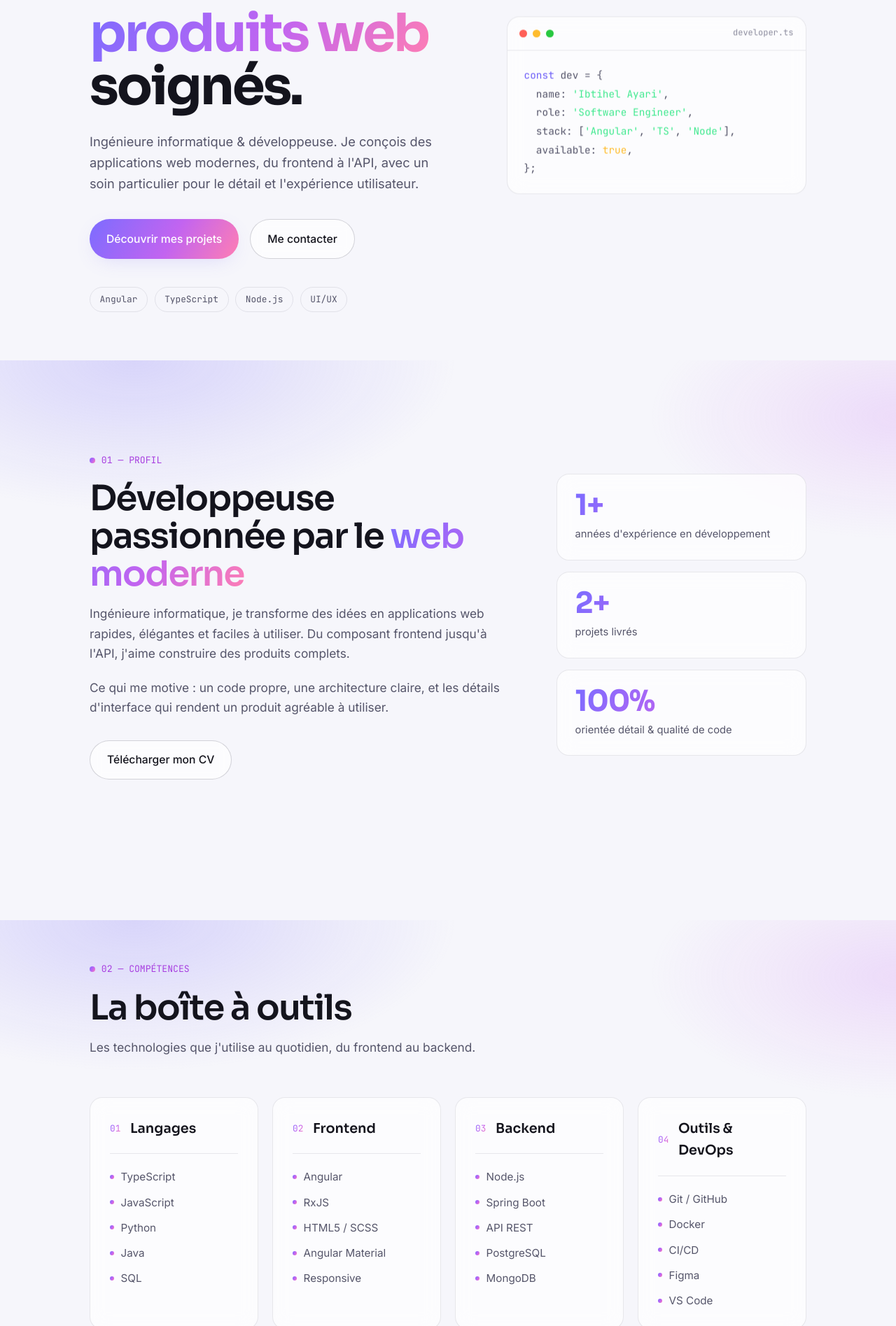
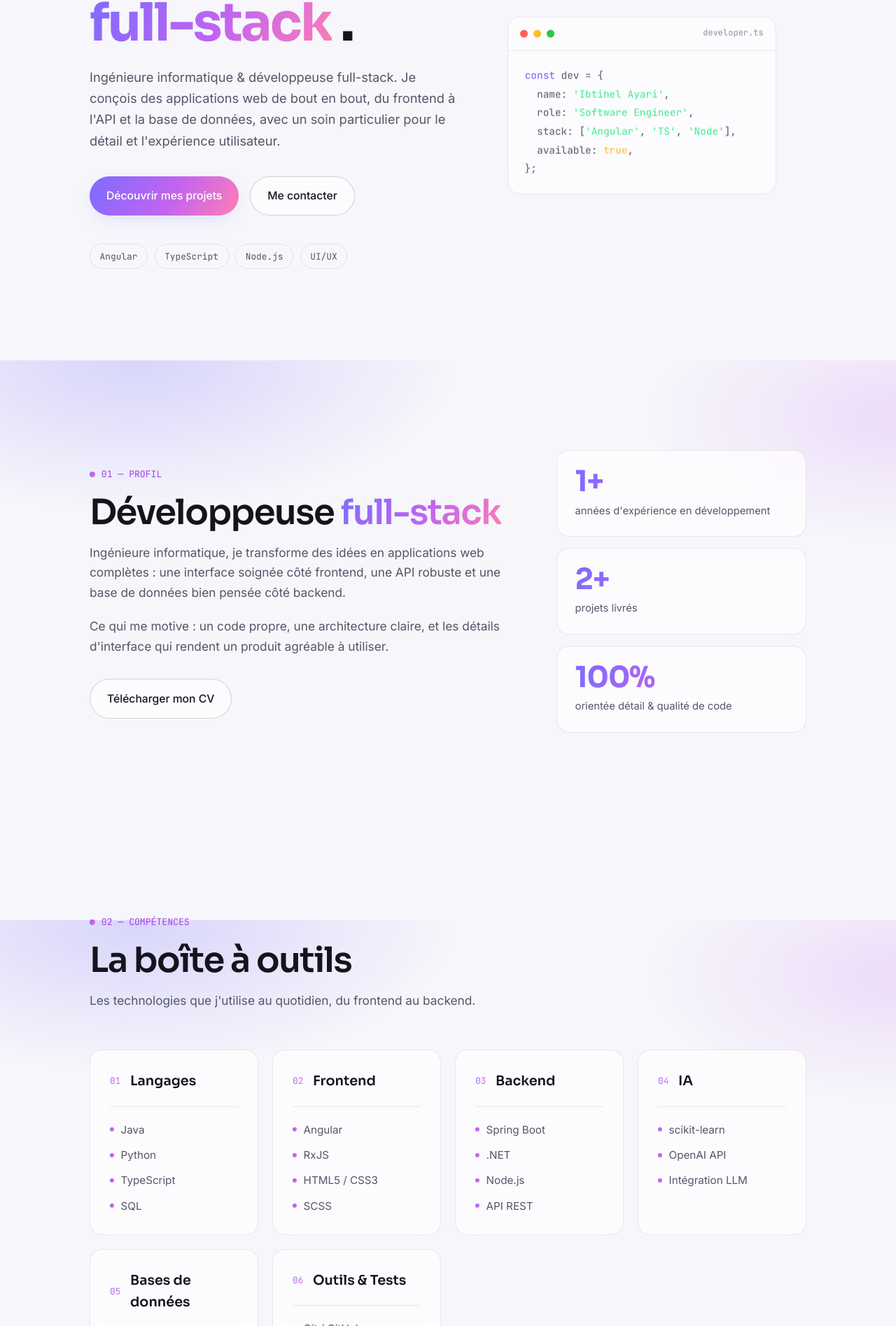
Before and after one commit to ibtihel-ayari/Portfolio, an Angular app: page / in a window 1280 px wide. Shown: the part 285-2180 px from the top of the page at 70% size. Built offline with nearby package versions, Linux system fonts and the light colour scheme.

Commit message:
updatedata commit

```diff
--- a/src/app/components/contact/contact.ts
+++ b/src/app/components/contact/contact.ts
@@ -1,7 +1,7 @@
 import { Component, inject, signal } from '@angular/core';
 import { FormsModule } from '@angular/forms';
 import { Reveal } from '../../services/reveal';
-import { I18nService } from '../../services/i18n';       // ajout
+import { I18nService } from '../../services/i18n';
 
 @Component({
   selector: 'app-contact',
@@ -10,12 +10,12 @@ import { I18nService } from '../../services/i18n';       // ajout
   styleUrl: './contact.scss',
 })
 export class Contact {
-  protected i18n = inject(I18nService);                  // ajout
+  protected i18n = inject(I18nService);
 
   // ↓ mets tes vraies coordonnées
-  protected readonly email = 'ton.email@exemple.com';
-  protected readonly linkedin = 'https://linkedin.com/in/ton-profil';
-  protected readonly github = 'https://github.com/ton-compte';
+  protected readonly email = 'ibtihelayari88@gmail.com';
+  protected readonly linkedin = 'https://linkedin.com/in/ibtihel-ayari';
+  protected readonly github = 'https://github.com/ibtihel-ayari';
 
   protected name = signal('');
   protected senderEmail = signal('');
--- a/src/app/data/skills.ts
+++ b/src/app/data/skills.ts
@@ -8,18 +8,26 @@ export interface SkillGroup {
 export const SKILL_GROUPS: SkillGroup[] = [
   {
     label: { fr: 'Langages', en: 'Languages' },
-    items: ['TypeScript', 'JavaScript', 'Python', 'Java', 'SQL'],
+    items: ['Java', 'Python', 'TypeScript', 'SQL'],
   },
   {
     label: { fr: 'Frontend', en: 'Frontend' },
-    items: ['Angular', 'RxJS', 'HTML5 / SCSS', 'Angular Material', 'Responsive'],
+    items: ['Angular', 'RxJS', 'HTML5 / CSS3', 'SCSS'],
   },
   {
     label: { fr: 'Backend', en: 'Backend' },
-    items: ['Node.js', 'Spring Boot', 'API REST', 'PostgreSQL', 'MongoDB'],
+    items: ['Spring Boot', '.NET', 'Node.js', 'API REST'],
   },
   {
-    label: { fr: 'Outils & DevOps', en: 'Tools & DevOps' },
-    items: ['Git / GitHub', 'Docker', 'CI/CD', 'Figma', 'VS Code'],
+    label: { fr: 'IA', en: 'AI' },
+    items: ['scikit-learn', 'OpenAI API', 'Intégration LLM'],
+  },
+  {
+    label: { fr: 'Bases de données', en: 'Databases' },
+    items: ['SQL Server', 'PostgreSQL', 'MongoDB'],
+  },
+  {
+    label: { fr: 'Outils & Tests', en: 'Tools & Testing' },
+    items: ['Git / GitHub', 'Docker', 'CI/CD', 'JUnit'],
   },
 ];
--- a/src/app/data/translations.ts
+++ b/src/app/data/translations.ts
@@ -11,23 +11,25 @@ export const TRANSLATIONS: Record<string, { fr: string; en: string }> = {
 
   // --- Hero ---
   'hero.badge':      { fr: 'Ouverte aux opportunités', en: 'Open to opportunities' },
-  'hero.title1':     { fr: 'Je construis des',         en: 'I build polished' },
-  'hero.titleGrad':  { fr: 'produits web',             en: 'web products' },
-  'hero.title2':     { fr: 'soignés.',                 en: '.' },
-  'hero.lead':       {
-    fr: "Ingénieure informatique & développeuse. Je conçois des applications web modernes, du frontend à l'API, avec un soin particulier pour le détail et l'expérience utilisateur.",
-    en: 'Software engineer & developer. I build modern web applications, from frontend to API, with a strong focus on detail and user experience.',
+  'hero.title1':    { fr: 'Développeuse',           en: 'Full-stack' },
+  'hero.titleGrad': { fr: 'full-stack',             en: 'developer' },
+  'hero.title2':    { fr: '.',                      en: '.' },
+  'hero.lead': {
+    fr: "Ingénieure informatique & développeuse full-stack. Je conçois des applications web de bout en bout, du frontend à l'API et la base de données, avec un soin particulier pour le détail et l'expérience utilisateur.",
+    en: 'Software engineer & full-stack developer. I build web applications end to end, from frontend to API and database, with a strong focus on detail and user experience.',
   },
+
+
   'hero.ctaProjects': { fr: 'Découvrir mes projets', en: 'View my projects' },
   'hero.ctaContact':  { fr: 'Me contacter',          en: 'Get in touch' },
 
   // --- About ---
   'about.eyebrow':  { fr: '01 — Profil', en: '01 — About' },
-  'about.title1':   { fr: 'Développeuse passionnée par le', en: 'Developer passionate about the' },
-  'about.titleGrad':{ fr: 'web moderne', en: 'modern web' },
+  'about.title1':    { fr: 'Développeuse',   en: 'Full-stack' },
+  'about.titleGrad': { fr: 'full-stack',     en: 'developer' },
   'about.p1': {
-    fr: "Ingénieure informatique, je transforme des idées en applications web rapides, élégantes et faciles à utiliser. Du composant frontend jusqu'à l'API, j'aime construire des produits complets.",
-    en: 'Software engineer, I turn ideas into fast, elegant and easy-to-use web applications. From frontend component to API, I love building complete products.',
+    fr: "Ingénieure informatique, je transforme des idées en applications web complètes : une interface soignée côté frontend, une API robuste et une base de données bien pensée côté backend.",
+    en: 'Software engineer, I turn ideas into complete web applications: a polished frontend interface, a robust API and a well-designed database on the backend.',
   },
   'about.p2': {
     fr: "Ce qui me motive : un code propre, une architecture claire, et les détails d'interface qui rendent un produit agréable à utiliser.",
```
